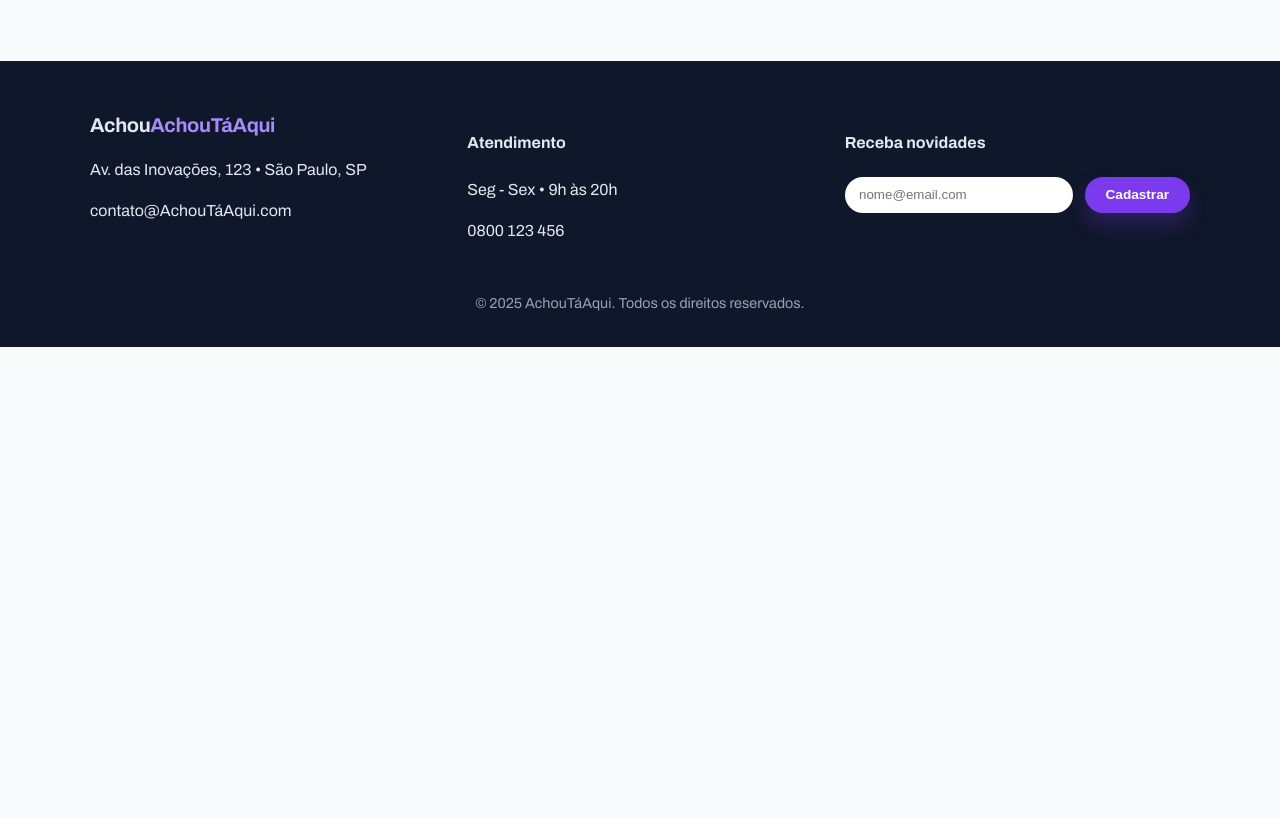
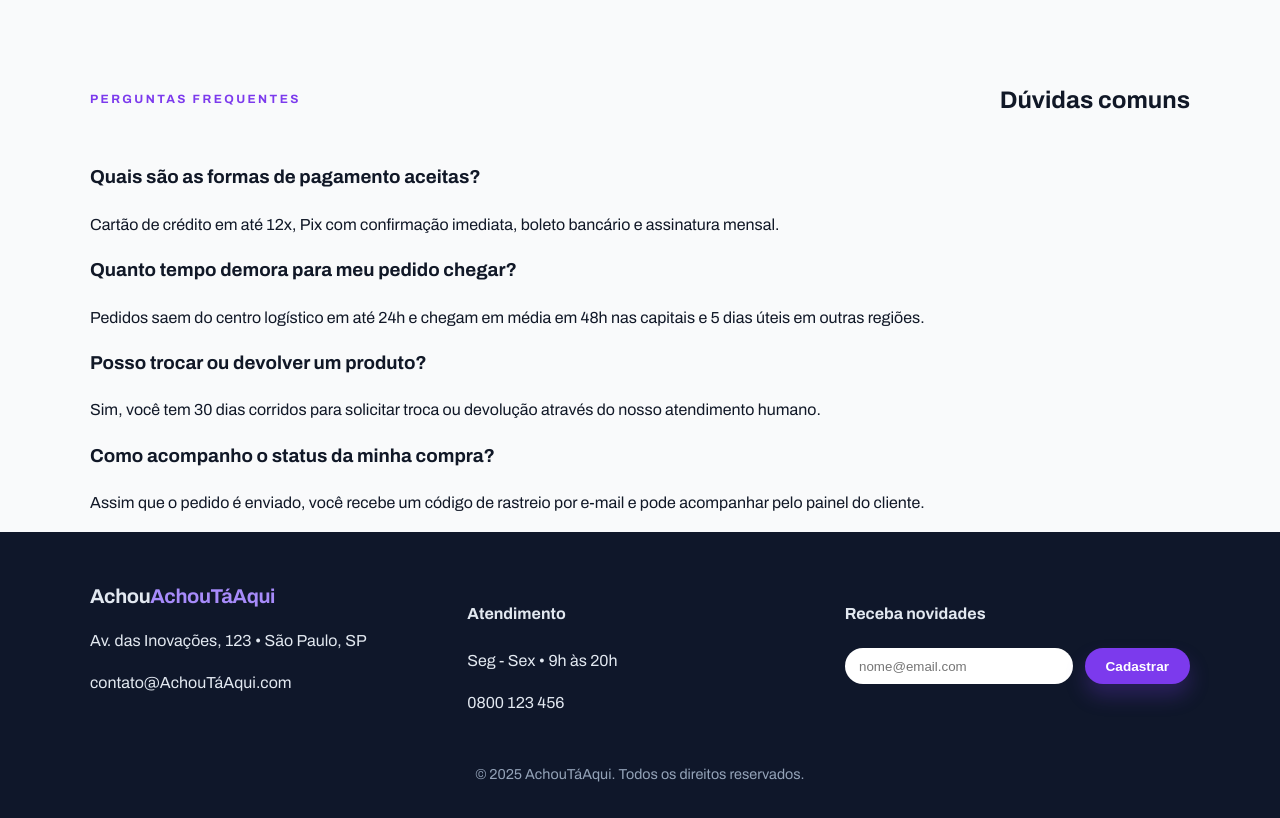
Before and after one commit to caiogomulski/Repositorio-Dev-Git, a website: page index.html in a window 1280 px wide. Shown: the part 3727-4545 px from the top of the page. Before the commit the page ends 4074 px from the top, so only its background shows below. Drawn offline with nearby package versions, Linux system fonts and the light colour scheme.

Commit message:
feat: cria estrutura (dúvidas frequentes)

```diff
--- a/index.html
+++ b/index.html
@@ -189,6 +189,33 @@
             <p>“Adorei o programa de assinatura. Recebo acessórios novos todo trimestre.”</p>
             <h3>Danilo Ribeiro</h3>
             <span>Conteudista</span>
+          </article>
+        </div>
+      </div>
+    </section>
+
+    <section class="faq" aria-labelledby="faq-title">
+      <div class="container">
+        <header class="section-heading">
+          <p class="eyebrow">Perguntas frequentes</p>
+          <h2 id="faq-title">Dúvidas comuns</h2>
+        </header>
+        <div class="faq-list">
+          <article>
+            <h3>Quais são as formas de pagamento aceitas?</h3>
+            <p>Cartão de crédito em até 12x, Pix com confirmação imediata, boleto bancário e assinatura mensal.</p>
+          </article>
+          <article>
+            <h3>Quanto tempo demora para meu pedido chegar?</h3>
+            <p>Pedidos saem do centro logístico em até 24h e chegam em média em 48h nas capitais e 5 dias úteis em outras regiões.</p>
+          </article>
+          <article>
+            <h3>Posso trocar ou devolver um produto?</h3>
+            <p>Sim, você tem 30 dias corridos para solicitar troca ou devolução através do nosso atendimento humano.</p>
+          </article>
+          <article>
+            <h3>Como acompanho o status da minha compra?</h3>
+            <p>Assim que o pedido é enviado, você recebe um código de rastreio por e-mail e pode acompanhar pelo painel do cliente.</p>
           </article>
         </div>
       </div>
```
